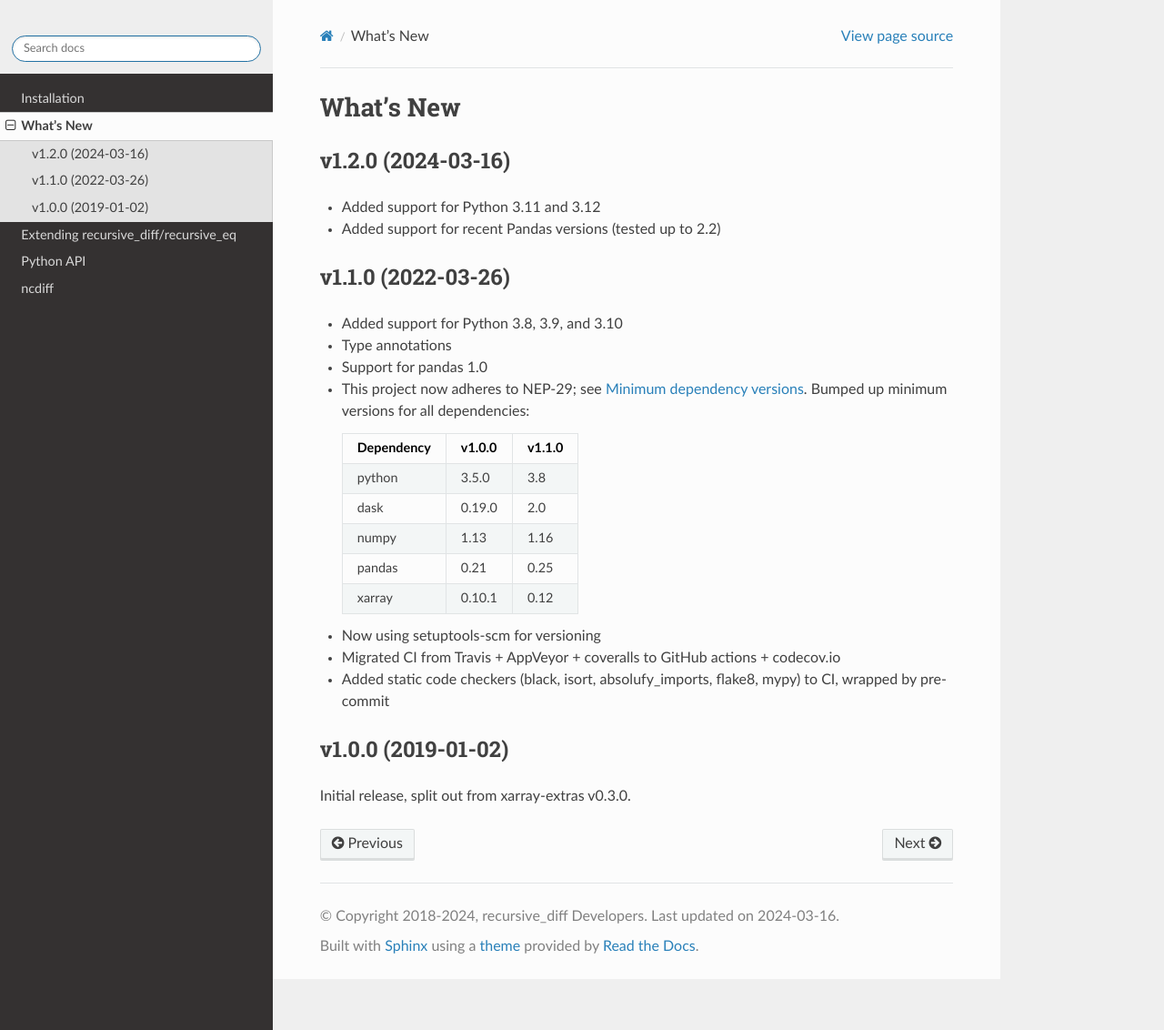
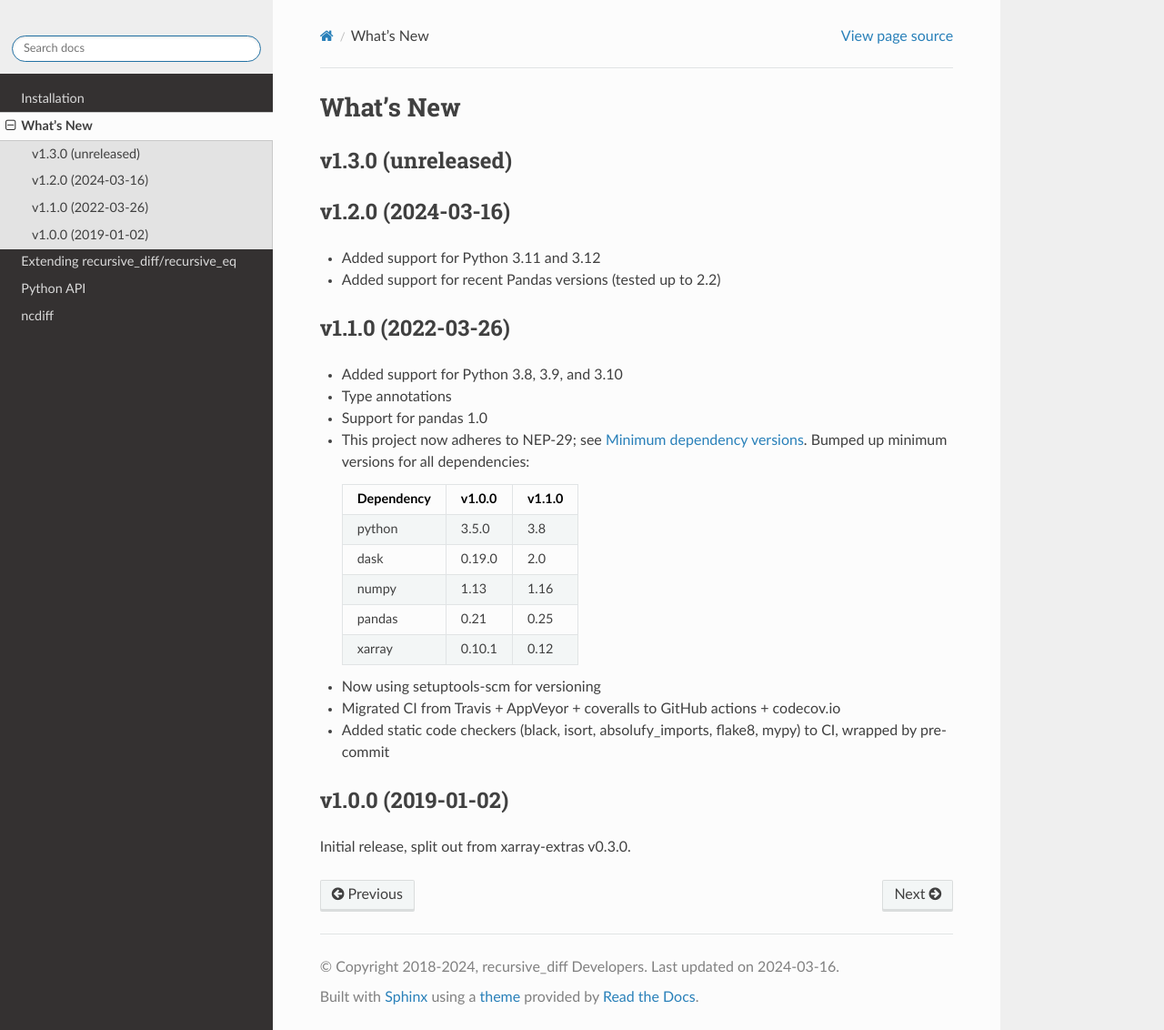
Before and after one commit to crusaderky/recursive_diff, a Sphinx documentation site: the page built from doc/whats-new.rst, in a window 1280 px wide and 1132 px high. Shown: the whole window at 91% size. Built offline with Sphinx 7.4.7 and the Read the Docs theme 2.0.0, drawn with Linux system fonts in a browser that asks for light colours; the version number could not be read and is left out.

Commit message:
Revert to dev version

```diff
--- a/doc/whats-new.rst
+++ b/doc/whats-new.rst
@@ -2,6 +2,12 @@
 
 What's New
 ==========
+
+.. _whats-new.1.3.0:
+
+v1.3.0 (unreleased)
+-------------------
+
 
 .. _whats-new.1.2.0:
 
```
